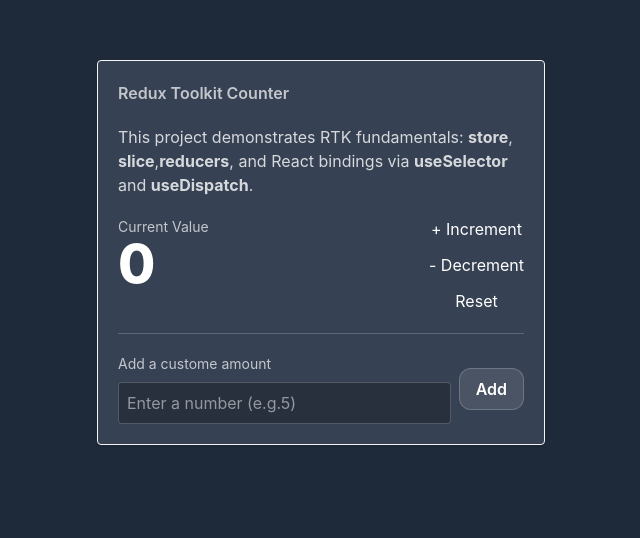
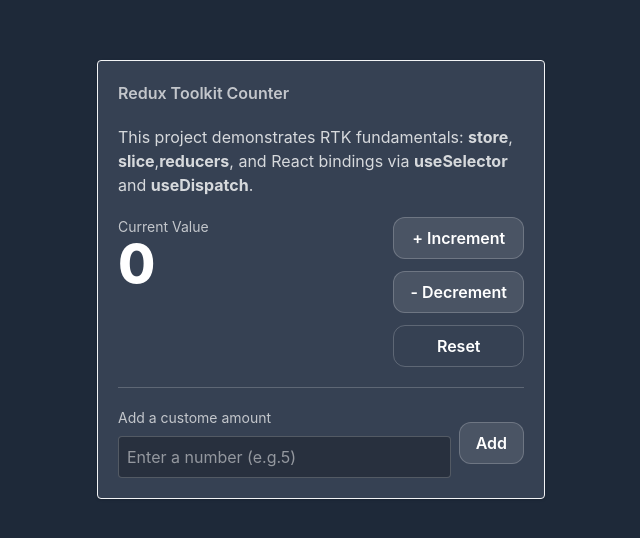
Before and after one commit to rabianezami/readux-toolkit-counter, a React (Vite) app: page / in a window 1280 px wide. Shown: the top 538 px of the page, without its empty margins (319-959 px from the left). Built offline with nearby package versions, Linux system fonts and the light colour scheme.

Commit message:
use from Button component

```diff
--- a/src/components/CounterControls.jsx
+++ b/src/components/CounterControls.jsx
@@ -1,15 +1,19 @@
+import Button from "./Button"
+
 export default function CounterControls({ onIncrement, onDecrement, onReset }) {
   return (
     <div className="grid gap-3">
-            <button onClick={onIncrement}>
+      <Button onClick={onIncrement}>
         + Increment
-            </button>
-            <button onClick={onDecrement}>
+      </Button>
+
+      <Button onClick={onDecrement}>
         - Decrement
-            </button>
-            <button onClick={onReset} variant="ghost">
+      </Button>
+
+      <Button onClick={onReset} variant="ghost">
         Reset
-            </button>
+      </Button>
     </div>
   )
 }
```
Lines whose indentation alone changed are shown as unchanged.
